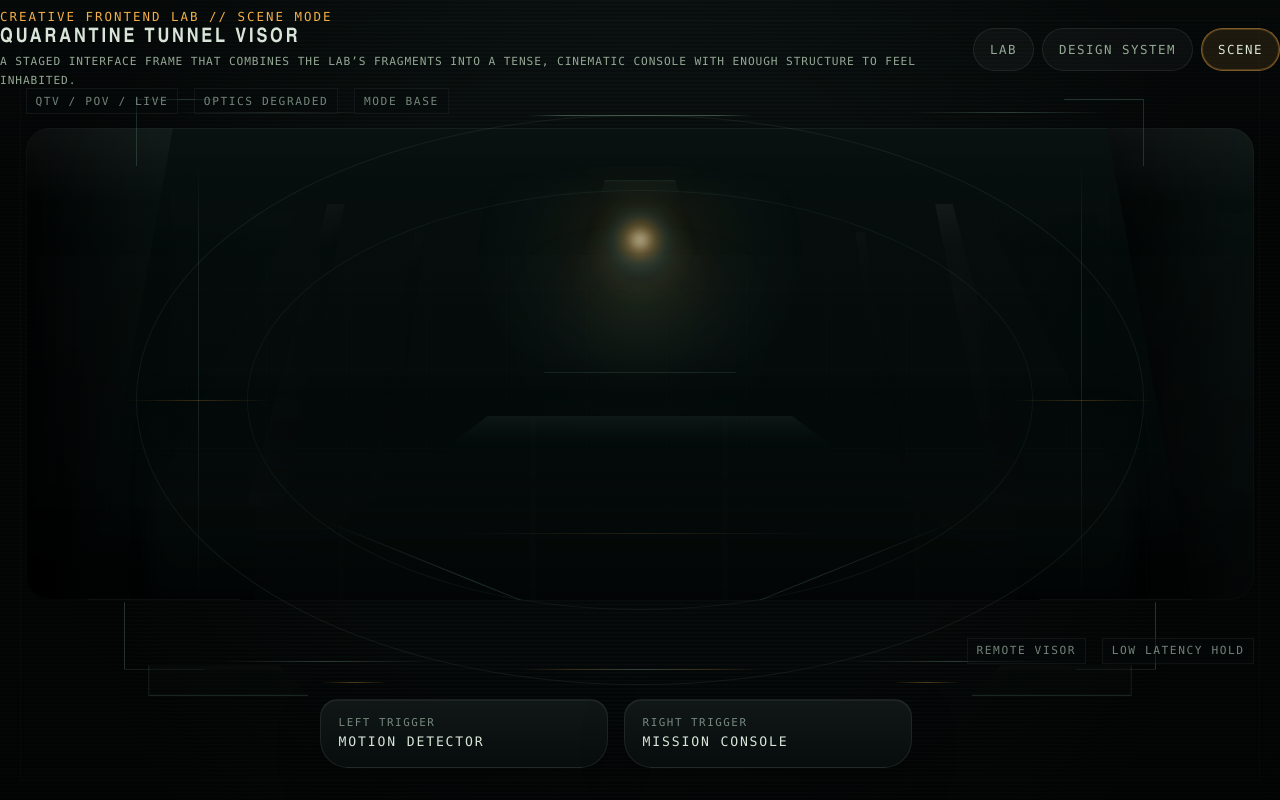
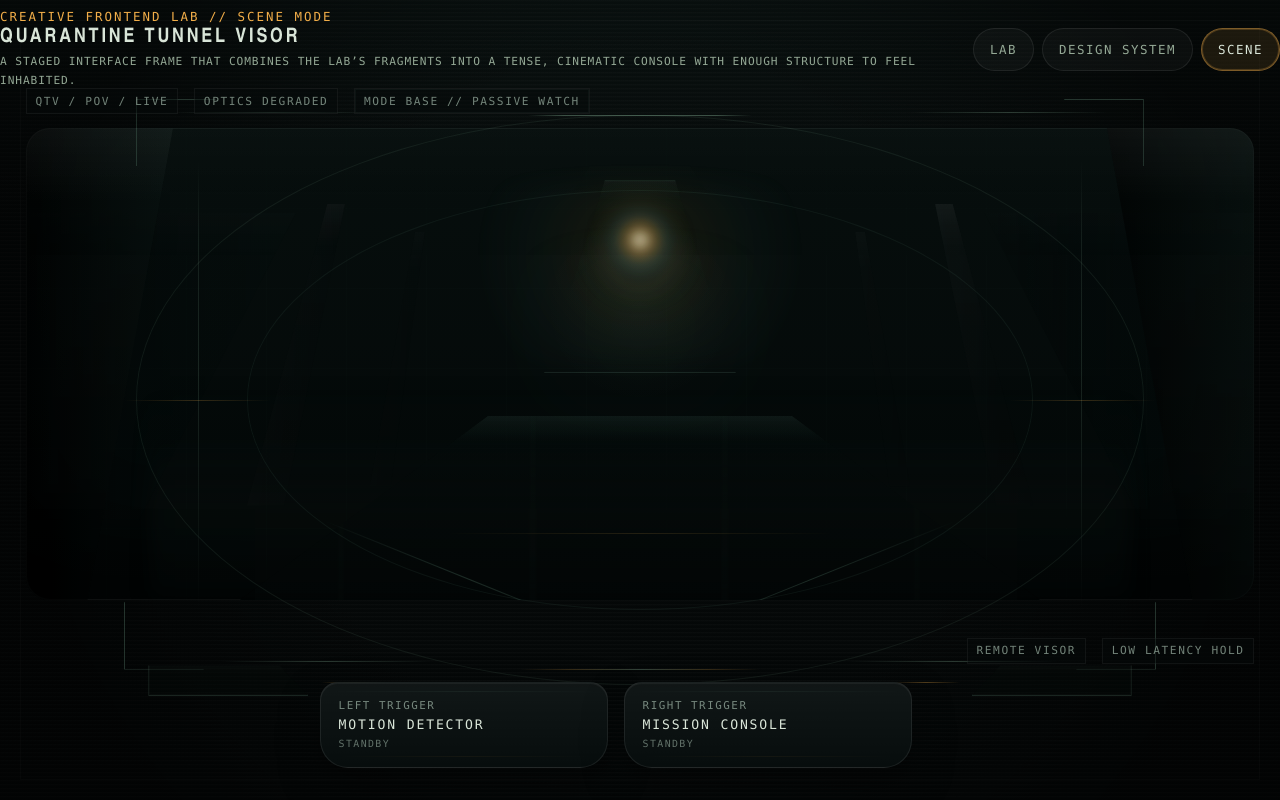
Before and after one commit to ad0v0/dev-lab, a React (Vite) app in the folder alien-hud-interface/: page / in a window 1280 px wide. Built offline with nearby package versions, Linux system fonts and the light colour scheme.

Commit message:
[Alien interface] Improve controls and states

```diff
--- a/alien-hud-interface/src/scene/quarantine-tunnel-visor.tsx
+++ b/alien-hud-interface/src/scene/quarantine-tunnel-visor.tsx
@@ -1,6 +1,7 @@
 import { useEffect, useState } from 'react';
 
 type SceneMode = 'base' | 'detector' | 'mission';
+type TriggerMode = Exclude<SceneMode, 'base'>;
 
 const missionRows = [
   ['Route', 'Tunnel A-17'],
@@ -8,12 +9,23 @@ const missionRows = [
   ['Channel', 'REMOTE // DEGRADED'],
 ] as const;
 
-function toggleMode(currentMode: SceneMode, nextMode: Exclude<SceneMode, 'base'>): SceneMode {
+const modeStatusCopy: Record<SceneMode, string> = {
+  base: 'MODE BASE // PASSIVE WATCH',
+  detector: 'MODE DETECTOR // MOTION TRACE',
+  mission: 'MODE MISSION // OBJECTIVE BUS',
+};
+
+function toggleMode(currentMode: SceneMode, nextMode: TriggerMode): SceneMode {
   return currentMode === nextMode ? 'base' : nextMode;
 }
 
 export function QuarantineTunnelVisor() {
   const [mode, setMode] = useState<SceneMode>('base');
+  const modeStatus = modeStatusCopy[mode];
+
+  function handleModeToggle(nextMode: TriggerMode) {
+    setMode((currentMode) => toggleMode(currentMode, nextMode));
+  }
 
   useEffect(() => {
     function handleKeyDown(event: KeyboardEvent) {
@@ -21,14 +33,14 @@ export function QuarantineTunnelVisor() {
         return;
       }
 
-      if (event.key === 'ArrowLeft') {
+      if (event.key === 'ArrowLeft' || event.key.toLowerCase() === 'a') {
         event.preventDefault();
-        setMode((currentMode) => toggleMode(currentMode, 'detector'));
+        handleModeToggle('detector');
       }
 
-      if (event.key === 'ArrowRight') {
+      if (event.key === 'ArrowRight' || event.key.toLowerCase() === 'd') {
         event.preventDefault();
-        setMode((currentMode) => toggleMode(currentMode, 'mission'));
+        handleModeToggle('mission');
       }
     }
 
@@ -113,11 +125,11 @@ export function QuarantineTunnelVisor() {
           <div className="ambient-strip ambient-strip--top">
             <span>QTV / POV / LIVE</span>
             <span>OPTICS DEGRADED</span>
-            <span>MODE {mode.toUpperCase()}</span>
+            <span className="ambient-strip__mode">{modeStatus}</span>
           </div>
           <div className="ambient-strip ambient-strip--bottom">
             <span>REMOTE VISOR</span>
-            <span>LOW LATENCY HOLD</span>
+            <span>{mode === 'base' ? 'LOW LATENCY HOLD' : 'TOOL CHANNEL ACTIVE'}</span>
           </div>
         </div>
 
@@ -164,20 +176,28 @@ export function QuarantineTunnelVisor() {
               type="button"
               className="scene-trigger scene-trigger--detector"
               aria-pressed={mode === 'detector'}
-              onClick={() => setMode((currentMode) => toggleMode(currentMode, 'detector'))}
+              aria-label="Toggle motion detector overlay"
+              onClick={() => handleModeToggle('detector')}
             >
               <span className="scene-trigger__eyebrow">Left Trigger</span>
               <span className="scene-trigger__label">Motion Detector</span>
+              <span className="scene-trigger__state">
+                {mode === 'detector' ? 'Engaged' : 'Standby'}
+              </span>
             </button>
 
             <button
               type="button"
               className="scene-trigger scene-trigger--mission"
               aria-pressed={mode === 'mission'}
-              onClick={() => setMode((currentMode) => toggleMode(currentMode, 'mission'))}
+              aria-label="Toggle mission console overlay"
+              onClick={() => handleModeToggle('mission')}
             >
               <span className="scene-trigger__eyebrow">Right Trigger</span>
               <span className="scene-trigger__label">Mission Console</span>
+              <span className="scene-trigger__state">
+                {mode === 'mission' ? 'Engaged' : 'Standby'}
+              </span>
             </button>
           </div>
         </div>
--- a/alien-hud-interface/src/styles/index.css
+++ b/alien-hud-interface/src/styles/index.css
@@ -796,6 +796,18 @@ button {
   background: rgba(5, 11, 10, 0.45);
 }
 
+.ambient-strip__mode {
+  border-color: rgba(159, 227, 193, 0.16);
+  box-shadow: inset 0 0 0 1px rgba(159, 227, 193, 0.04);
+}
+
+.visor-scene[data-mode='detector'] .ambient-strip__mode,
+.visor-scene[data-mode='mission'] .ambient-strip__mode {
+  color: var(--color-text);
+  border-color: rgba(159, 227, 193, 0.28);
+  background: rgba(9, 19, 18, 0.72);
+}
+
 .visor-scene__mode-layer {
   display: grid;
   align-items: end;
@@ -817,7 +829,10 @@ button {
   transition:
     opacity var(--scene-duration-base) ease,
     transform var(--scene-duration-base) ease,
-    border-color var(--scene-duration-fast) ease;
+    border-color var(--scene-duration-fast) ease,
+    box-shadow var(--scene-duration-fast) ease,
+    visibility 0s linear var(--scene-duration-base);
+  visibility: hidden;
   pointer-events: none;
 }
 
@@ -835,8 +850,11 @@ button {
 .visor-scene[data-mode='mission'] .mode-panel--mission {
   opacity: 1;
   transform: translateY(0);
+  visibility: visible;
   pointer-events: auto;
   border-color: rgba(159, 227, 193, 0.2);
+  box-shadow: var(--scene-glow-strong);
+  transition-delay: 0s;
 }
 
 .mode-panel__header {
@@ -926,7 +944,7 @@ button {
 .scene-trigger {
   position: relative;
   display: grid;
-  gap: 0.32rem;
+  gap: 0.34rem;
   padding: 1rem 1.1rem 1.15rem;
   border: 1px solid rgba(255, 255, 255, 0.08);
   border-radius: 18px 18px 28px 28px;
@@ -943,28 +961,104 @@ button {
     transform var(--scene-duration-fast) ease,
     border-color var(--scene-duration-fast) ease,
     box-shadow var(--scene-duration-fast) ease,
-    background-color var(--scene-duration-fast) ease;
+    background-color var(--scene-duration-fast) ease,
+    color var(--scene-duration-fast) ease;
+}
+
+.scene-trigger::before,
+.scene-trigger::after {
+  content: '';
+  position: absolute;
+  pointer-events: none;
+  transition:
+    opacity var(--scene-duration-fast) ease,
+    transform var(--scene-duration-fast) ease,
+    border-color var(--scene-duration-fast) ease;
+}
+
+.scene-trigger::before {
+  inset: 0.5rem 0.65rem auto;
+  height: 1px;
+  background: linear-gradient(90deg, transparent, rgba(159, 227, 193, 0.16), transparent);
+  opacity: 0.4;
+}
+
+.scene-trigger::after {
+  left: 1rem;
+  right: 1rem;
+  bottom: 0.65rem;
+  height: 1px;
+  background: linear-gradient(90deg, transparent, rgba(242, 174, 73, 0.18), transparent);
+  opacity: 0.3;
 }
 
 .scene-trigger:hover,
 .scene-trigger:focus-visible {
   transform: translateY(-2px);
   border-color: rgba(242, 174, 73, 0.28);
+  color: #eef8f0;
   box-shadow:
     inset 0 1px 0 rgba(255, 255, 255, 0.06),
     0 0 0 1px rgba(242, 174, 73, 0.12),
     0 18px 42px rgba(0, 0, 0, 0.38);
 }
 
+.scene-trigger:hover::before,
+.scene-trigger:focus-visible::before {
+  opacity: 0.72;
+}
+
+.scene-trigger:hover::after,
+.scene-trigger:focus-visible::after {
+  opacity: 0.52;
+}
+
+.scene-trigger:active {
+  transform: translateY(0);
+  border-color: rgba(242, 174, 73, 0.34);
+  box-shadow:
+    inset 0 1px 0 rgba(255, 255, 255, 0.05),
+    inset 0 0 24px rgba(0, 0, 0, 0.24),
+    0 10px 24px rgba(0, 0, 0, 0.32);
+}
+
 .scene-trigger[aria-pressed='true'] {
   border-color: rgba(159, 227, 193, 0.3);
+  color: #f4fbf6;
+  background:
+    linear-gradient(180deg, rgba(159, 227, 193, 0.08), transparent 48%),
+    rgba(8, 16, 15, 0.96);
   box-shadow:
     inset 0 1px 0 rgba(255, 255, 255, 0.06),
+    inset 0 0 0 1px rgba(159, 227, 193, 0.08),
     var(--scene-glow-strong);
 }
 
+.scene-trigger[aria-pressed='true']::before {
+  opacity: 0.9;
+  background: linear-gradient(90deg, transparent, rgba(159, 227, 193, 0.28), transparent);
+}
+
+.scene-trigger[aria-pressed='true']::after {
+  opacity: 0.85;
+  background: linear-gradient(90deg, transparent, rgba(242, 174, 73, 0.34), transparent);
+}
+
+.scene-trigger:focus-visible {
+  outline: none;
+}
+
+.scene-trigger:focus-visible {
+  box-shadow:
+    inset 0 1px 0 rgba(255, 255, 255, 0.06),
+    0 0 0 1px rgba(242, 174, 73, 0.12),
+    0 0 0 3px rgba(242, 174, 73, 0.08),
+    0 18px 42px rgba(0, 0, 0, 0.38);
+}
+
 .scene-trigger__eyebrow,
-.scene-trigger__label {
+.scene-trigger__label,
+.scene-trigger__state {
   font-family: var(--scene-font-label);
   letter-spacing: 0.14em;
 }
@@ -976,6 +1070,17 @@ button {
 
 .scene-trigger__label {
   font-size: 0.82rem;
+}
+
+.scene-trigger__state {
+  color: var(--scene-color-dim);
+  font-size: 0.62rem;
+  opacity: 0.82;
+}
+
+.scene-trigger[aria-pressed='true'] .scene-trigger__state {
+  color: var(--scene-color-live);
+  opacity: 1;
 }
 
 .utility-strip {
```
